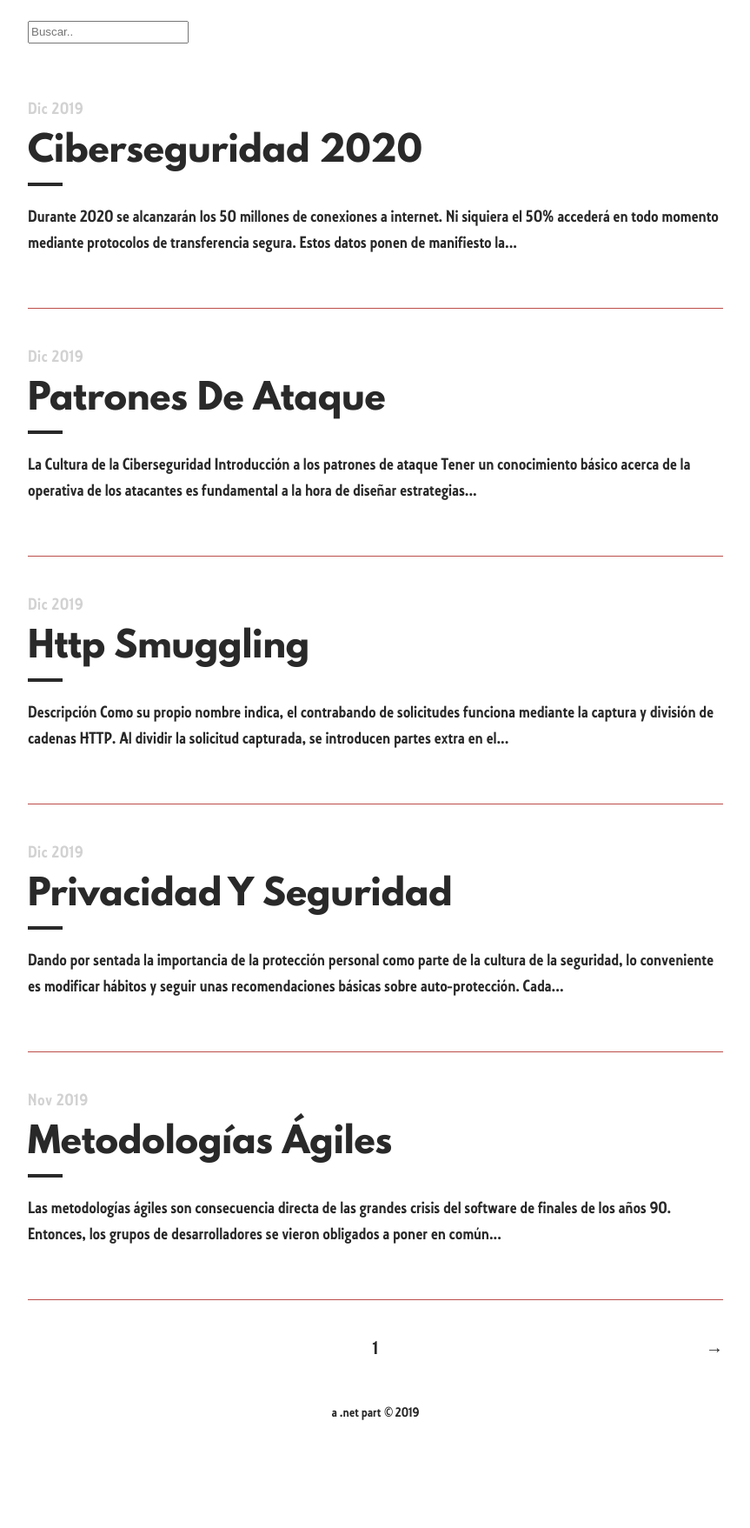
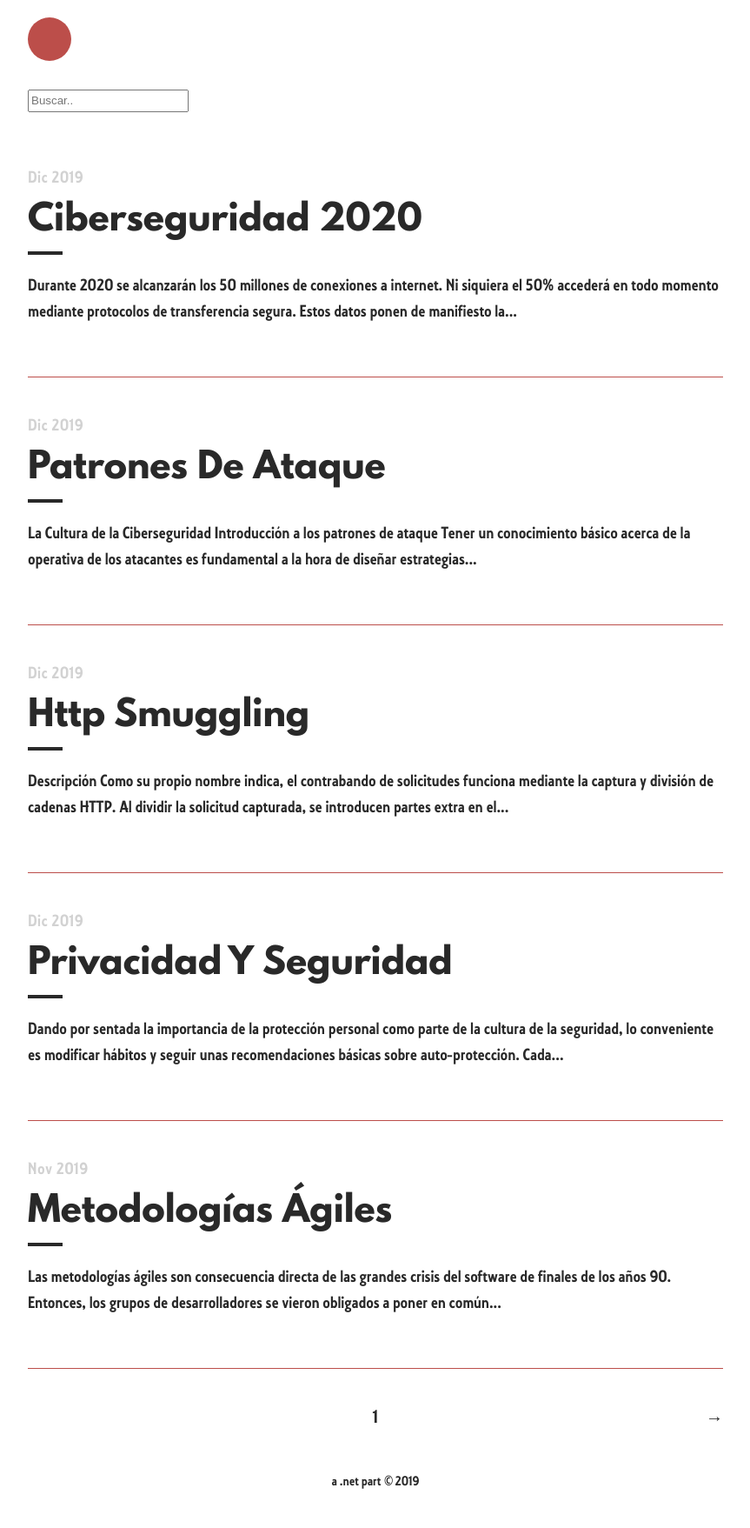
Before and after one commit to Rocmpr/blog, a Jekyll site: the page built from index.html, in a window 1280 px wide. Shown: the whole page at 87% size, without its empty margins (208-1071 px from the left). Built offline with Jekyll 4.4.1, drawn with Linux system fonts in a browser that asks for light colours; the list of posts is cut into pages by our own code; before the commit the page ends 1678 px from its top, so only the background shows below that.

Commit message:
Update navigation.html

```diff
--- a/_includes/navigation.html
+++ b/_includes/navigation.html
@@ -1,17 +1,19 @@
 <nav class="nav">
   <div class="nav-container">
 
-    <!-- {% if page.id %} -->
-    <ul>
-      <li><a href="https://rocmpr.github.io/www/">
+    <a href="https://rocmpr.github.io/www/">
         <div class="circle1">
             <svg width="50" height="50" version="1.1" xmlns="http://www.w3.org/2000/svg">
                 <g><circle cx="25" cy="25" r="25" stroke="transparent" fill="#bc4e4a" /></g>
             </svg>
         </div>
-    </a></li>
+    </a>
+
+<!-- {% if page.id %} -->
+    <ul>
       <li><a href="{{ site.baseurl }}/index.html"><h2 class="nav-title">Archivo</h2></a></li>
     </ul>
 <!--    {% endif %} -->
+
   </div>
 </nav>
```
